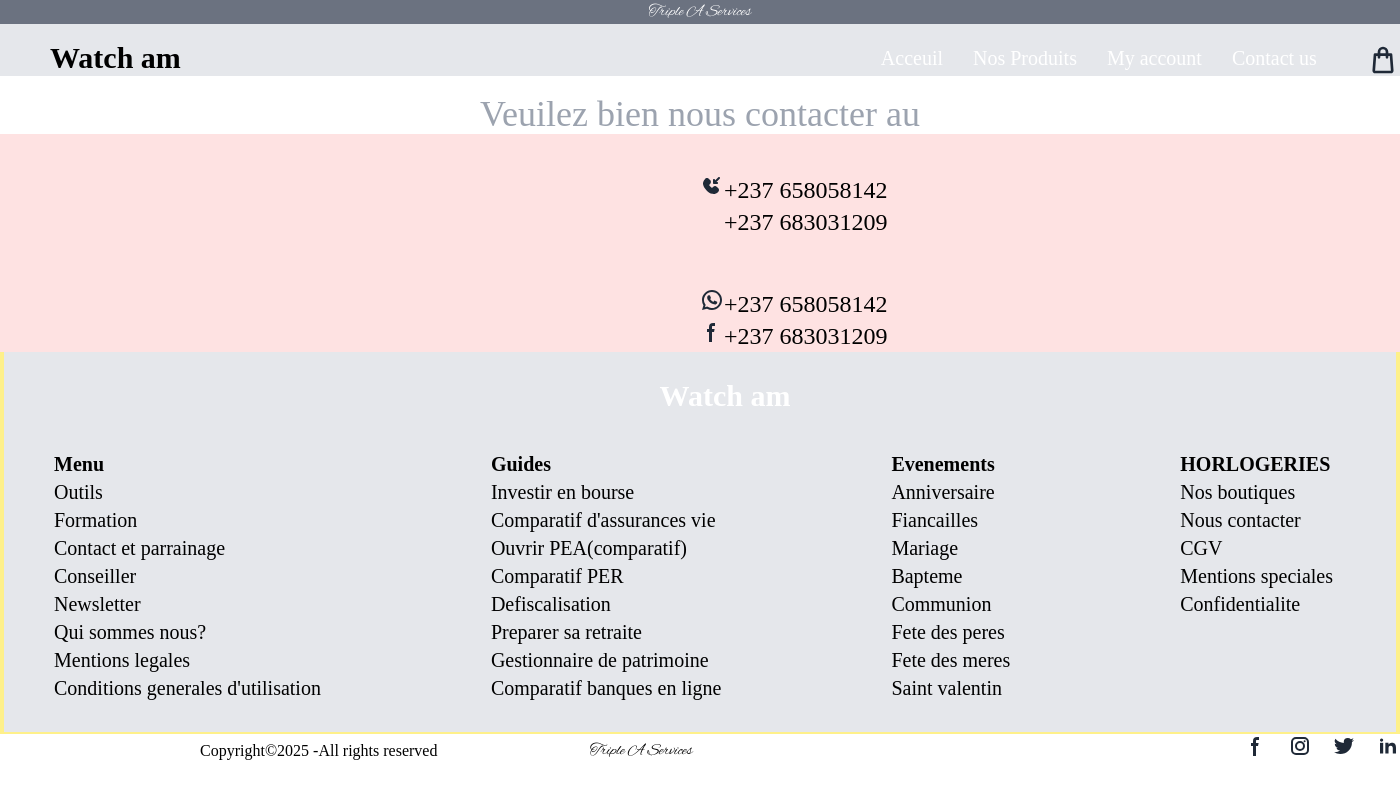
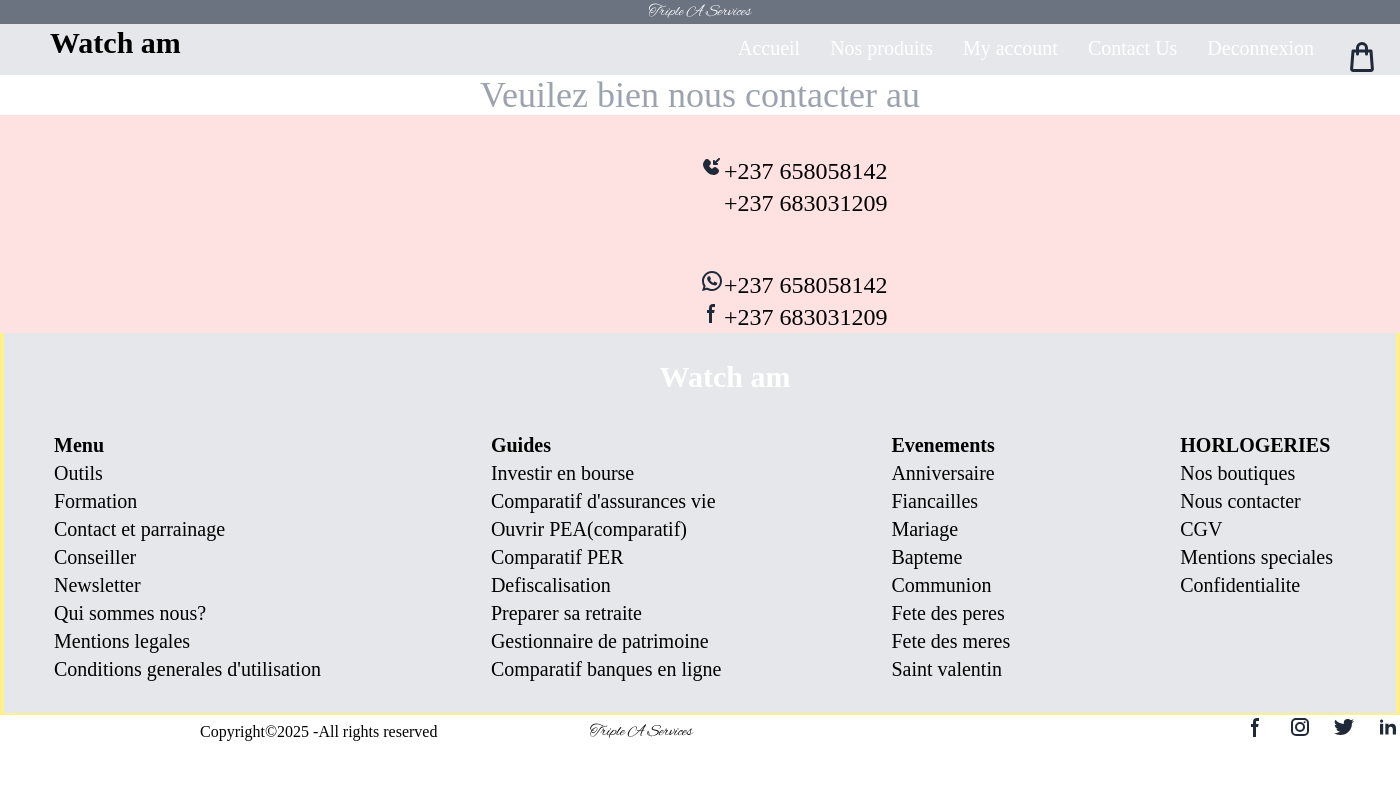
Before and after one commit to Alange39/site1, a PHP site: page /contact.php in a window 1400 px wide. Run offline with PHP 8.4, Linux system fonts and the light colour scheme; some libraries are stand-ins or nearby versions; some web fonts are replaced.

Commit message:
un commit ici

```diff
--- a/contact.php
+++ b/contact.php
@@ -15,30 +15,40 @@
   <title>Contact shop page</title>
 </head>
 <body class=" birthstone-regular">
-   <div class=" alex-brush-regular  bg-gray-500 text-center text-white">  <p class=" ">Triple A Services</p> </div>
-      <header class=" text-xl  justify-between h-[70px] ">
-    <nav class="   bg-gray-200 flex gap-[700px] ">
-    <p class=" cedarville-cursive-regular pt-[20px] pl-[50px] ">Watch am</p>
-    <nav class=" hover:text-gray-400">
-     <ul class=" text-white flex gap-[30px] text-black">
-      <li class="pt-[20px]"> <a href="index.php"class="pt-[30px]">Acceuil</a></li>
-      <li class="pt-[20px]"><a href="./pprod.php" class="">Nos Produits</a></li>
-      <li class="pt-[20px]"> <a href="./ac_conn.php" class="">My account</a></li>
-      <li class="pt-[20px]"> <a href="./contact.php" class="pr-[20px]">Contact us</a></li>
-        <svg class="w-8 h-8 text-gray-800 dark:text-white mt-[20px]" aria-hidden="true" xmlns="http://www.w3.org/2000/svg" width="24" height="24" fill="none" viewBox="0 0 24 24">
+
+
+  <header>
+   <div class="bg-gray-500"><p class="alex-brush-regular text-center text-white ">Triple A Services</p></div>
+
+
+  <section class="text-white text-xl bg-gray-200 max-md:pr-[100px] flex justify-between ">
+    <section>
+      <div> <p class="cedarville-cursive-regular ml-[50px] pt-[5px] max-md:text-[22px] max-md:ml-[10px] text-black">Watch am</p></div>
+ </section>
+    <div>
+      <ul class="flex gap-[30px] max-md:pl-[20px]  pt-[10px] pr-[20px] max-md:block max-md:text-[18px]">
+
+       <li><a href="./index.php" class="hover:underline hover:text-gray-400">Accueil</a></li>
+         <li><a href="./produits.php" class="hover:underline hover:text-gray-400">Nos produits</a></li>
+         <li><a href="./ac_conn.php" class="hover:underline hover:text-gray-400">My account</a></li>
+         <li><a href="./contact.php" class="hover:underline hover:text-gray-400">Contact Us</a></li>
+         <li><a href="./deconnexion.php" class="hover:underline hover:text-gray-400">Deconnexion</a></li>
+               <svg class="w-9 h-9 text-gray-800 dark:text-white mt-[5px]" aria-hidden="true" xmlns="http://www.w3.org/2000/svg" width="24" height="24" fill="none" viewBox="0 0 24 24">
   <path stroke="currentColor" stroke-linecap="round" stroke-linejoin="round" stroke-width="2" d="M9 10V6a3 3 0 0 1 3-3v0a3 3 0 0 1 3 3v4m3-2 .917 11.923A1 1 0 0 1 17.92 21H6.08a1 1 0 0 1-.997-1.077L6 8h12Z"/>
 </svg>
 
+
       </ul>
+    </div>
+  </section>
 
-    </nav>
- </header>
+  </header>
 
  <div>
    <p class="text-4xl text-gray-400 text-center">Veuilez bien nous contacter au </p>
  </div>
 
- <section class=" justify-between text-3xl pt-[40px] pl-[50%] bg-red-100">
+ <section class=" justify-between text-3xl pt-[40px] max-md:pl-[30px] pl-[50%] bg-red-100">
   <div class=" flex">
  <div>
   <svg class="w-6 h-6 text-gray-800 dark:text-white" aria-hidden="true" xmlns="http://www.w3.org/2000/svg" width="24" height="24" fill="currentColor" viewBox="0 0 24 24">
@@ -46,7 +56,7 @@
   <path fill-rule="evenodd" d="M18.0299 8.98132c0 .55229-.4477 1-1 .99999l-3.03-.00002c-.5522 0-1-.44772-1-1V5.99995c0-.55229.4478-1 1-1 .5523 0 1 .44771 1 1v.58112l3.3184-3.29111c.3921-.38892 1.0253-.38631 1.4142.00582.3889.39213.3863 1.02529-.0058 1.4142l-3.2984 3.27133h.6016c.5523.00001 1 .44773 1 1.00001Z" clip-rule="evenodd"/>
 </svg>
 </div>
-<div>
+<div >
   <p class="text-2xl">+237 658058142</p>
   <p class="text-2xl">+237 683031209</p>
 
@@ -75,56 +85,57 @@
 
 
 
-  <footer class="birthstone-regular pb-[30px]  border-x-4 border-yellow-200 border-b-2 bg-gray-200 pl-[50px] text-xl">
+  <footer class="birthstone-regular pb-[30px]  max-md:w-[360px] max-md:block max-md:flex-wrap
+   border-x-4 border-yellow-200 border-b-2 bg-gray-200 pl-[50px] text-xl">
       <p class="cedarville-cursive-regular text-white text-center pt-[30px] ">Watch am</p>
-    <div class="flex gap-[170px] pt-[40px]">
-      <div >
+    <div class="flex gap-[170px] pt-[40px]  max-md:flex-wrap">
+      <div class=" max-md:hidden " >
         <b>Menu</b>
         <p>Outils <br> Formation <br>Contact et parrainage <br>Conseiller <br>Newsletter</p>
         <p>Qui sommes nous? <br>Mentions legales <br>Conditions generales d'utilisation</p>
       </div>
       <div>
         <b>Guides</b> <br>
-      <a href="" >Investir en bourse</a><br>
-      <a href="">Comparatif d'assurances vie</a><br>
-      <a href="">Ouvrir PEA(comparatif)</a><br>
-      <a href="">Comparatif PER</a><br>
-      <a href="">Defiscalisation</a><br>
-      <a href="">Preparer sa retraite</a><br>
-      <a href="">Gestionnaire de patrimoine</a><br>
-      <a href="">Comparatif banques en ligne</a></div>
+      <a href="" class="hover:text-orange-500">Investir en bourse</a><br>
+      <a href="" class="hover:text-orange-500">Comparatif d'assurances vie</a><br>
+      <a href="" class="hover:text-orange-500">Ouvrir PEA(comparatif)</a><br>
+      <a href="" class="hover:text-orange-500">Comparatif PER</a><br>
+      <a href="" class="hover:text-orange-500">Defiscalisation</a><br>
+      <a href="" class="hover:text-orange-500">Preparer sa retraite</a><br>
+      <a href="" class="hover:text-orange-500">Gestionnaire de patrimoine</a><br>
+      <a href="" class="hover:text-orange-500">Comparatif banques en ligne</a></div>
 
       <div>
         <b>Evenements</b><br>
-        <a href="">Anniversaire</a><br>
-        <a href="">Fiancailles</a><br>
-        <a href="">Mariage</a><br>
-        <a href="">Bapteme</a><br>
-        <a href="">Communion</a><br>
-        <a href="">Fete des peres</a><br>
-        <a href="">Fete des meres</a><br>
-        <a href="">Saint valentin</a>
+        <a href="" class="hover:text-orange-500">Anniversaire</a><br>
+        <a href="" class="hover:text-orange-500">Fiancailles</a><br>
+        <a href="" class="hover:text-orange-500">Mariage</a><br>
+        <a href="" class="hover:text-orange-500">Bapteme</a><br>
+        <a href="" class="hover:text-orange-500">Communion</a><br>
+        <a href="" class="hover:text-orange-500">Fete des peres</a><br>
+        <a href="" class="hover:text-orange-500">Fete des meres</a><br>
+        <a href="" class="hover:text-orange-500">Saint valentin</a>
 
       </div>
       <div>
         <b>HORLOGERIES</b><br>
-        <a href="">Nos boutiques</a><br>
-        <a href="">Nous contacter</a><br>
-        <a href="">CGV</a><br>
-        <a href="">Mentions speciales</a><br>
-        <a href="">Confidentialite</a>
+        <a href="" class="hover:text-orange-500">Nos boutiques</a><br>
+        <a href="" class="hover:text-orange-500">Nous contacter</a><br>
+        <a href="" class="hover:text-orange-500">CGV</a><br>
+        <a href="" class="hover:text-orange-500">Mentions speciales</a><br>
+        <a href="" class="hover:text-orange-500">Confidentialite</a>
       </div>
     </div>
   </footer>
-<section class="flex bg-white justify-between">
-  <section class="bg-white flex pl-[200px] gap-[90px] pt-[5px] ">
+<section class="flex bg-white justify-between  max-md:flex-wrap  max-md:m-0">
+  <section class="bg-white flex pl-[200px] gap-[90px] pt-[5px]  max-md:pl-[20px] max-md:block max-md:flex-wrap">
 
     <div class=" w-[300px]"> Copyright&copy2025 -All rights reserved </div>
     <div><p class="alex-brush-regular w-[150px]">Triple A Services</p>
 
    </section>
 <section>
-      <div class= " text-black flex gap-[20px] ml-[500px] bg-white">
+      <div class= " text-black flex max-md:block max-md:flex-wrap gap-[20px] ml-[500px]  max-md:m-0 bg-white">
         <svg class="w-6 h-6 text-gray-800 dark:text-white" aria-hidden="true" xmlns="http://www.w3.org/2000/svg" width="24" height="24" fill="currentColor" viewBox="0 0 24 24">
   <path fill-rule="evenodd" d="M13.135 6H15V3h-1.865a4.147 4.147 0 0 0-4.142 4.142V9H7v3h2v9.938h3V12h2.021l.592-3H12V6.591A.6.6 0 0 1 12.592 6h.543Z" clip-rule="evenodd"/>
 </svg>
```
